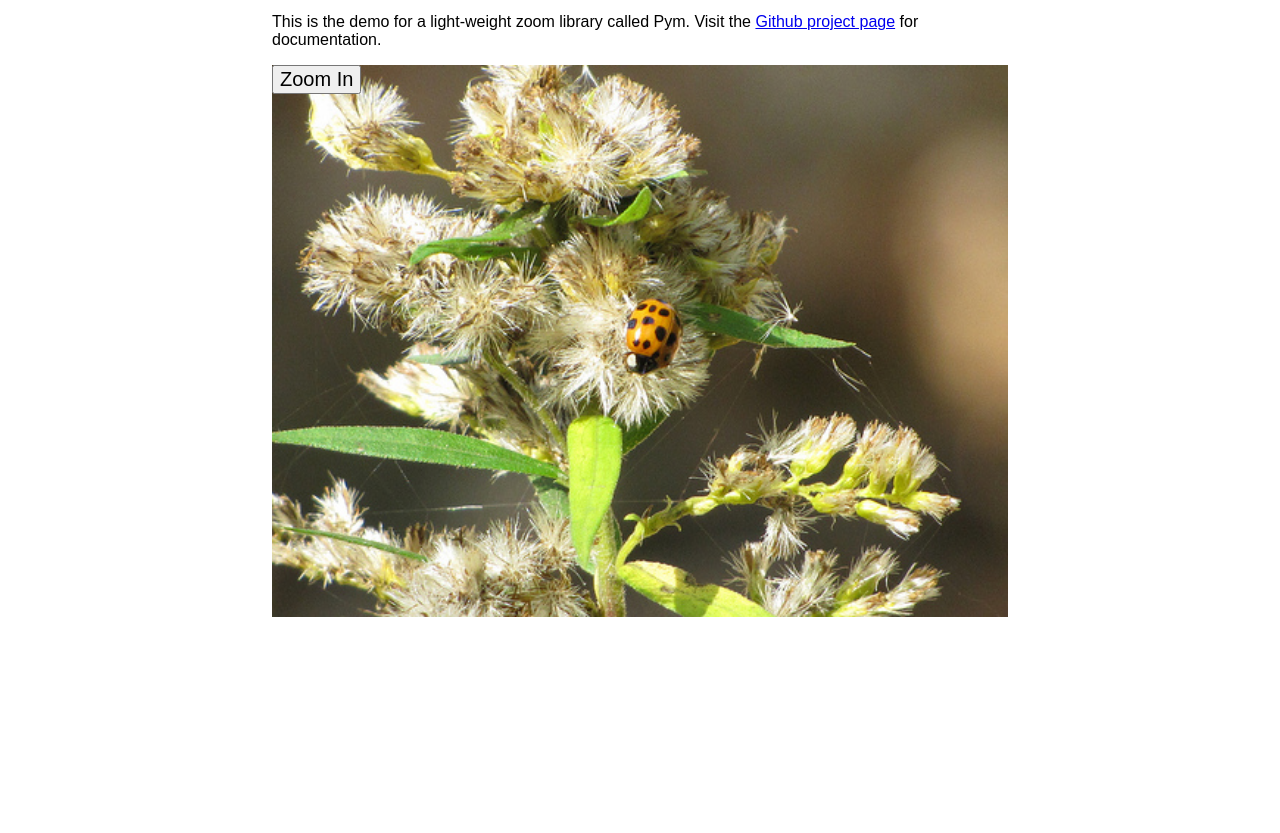
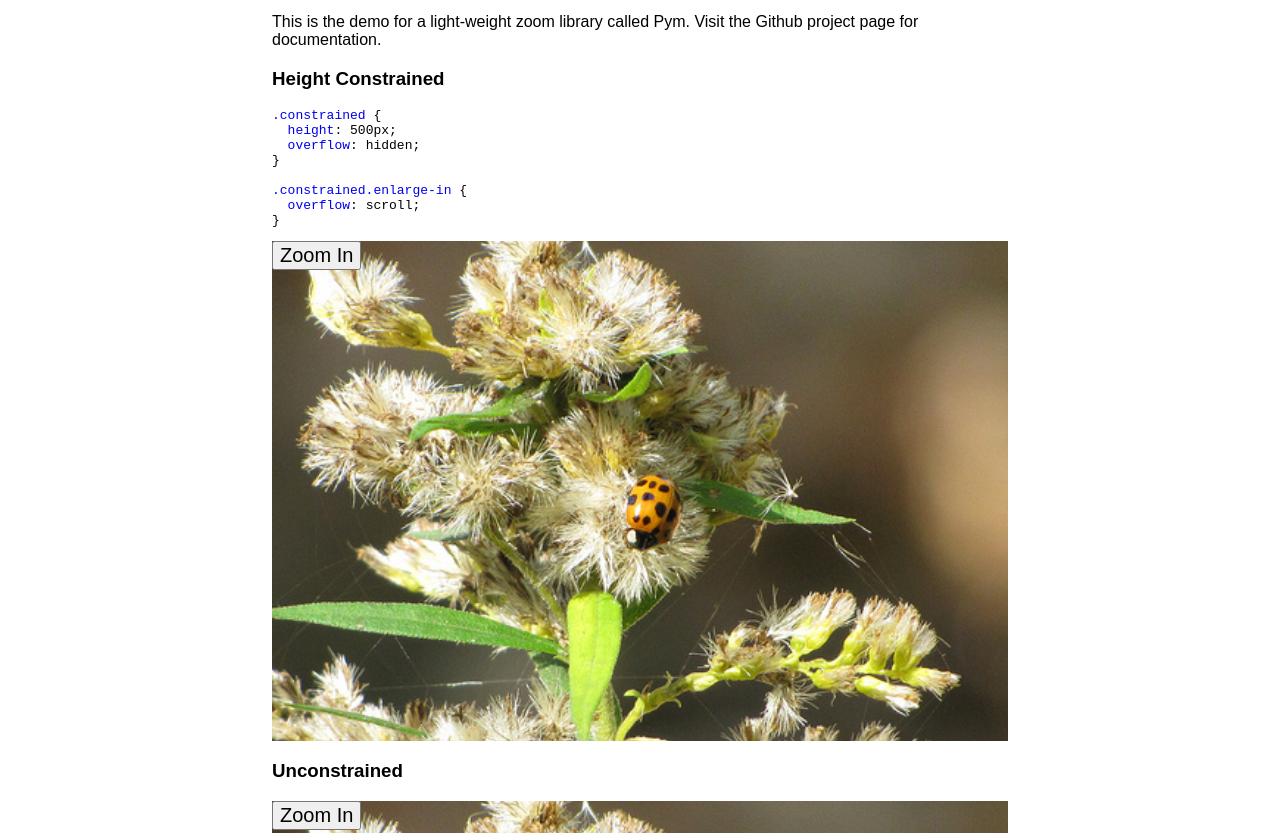
Before and after one commit to filamentgroup/pym, a website: page demo/index.html in a window 1280 px wide. Shown: the part 63-896 px from the top of the page. Before the commit the page ends 800 px from the top, so only its background shows below. Drawn offline with Linux system fonts and the light colour scheme.

Commit message:
add constrained demo

```diff
--- a/demo/index.css
+++ b/demo/index.css
@@ -147,3 +147,31 @@ pre[class*="language-"] {
 .enlarge nav button {
 	font-size: 20px;
 }
+
+.constrained {
+	height: 500px;
+	overflow: hidden;
+}
+
+.constrained.enlarge-in {
+	overflow: scroll;
+}
+
+.css-property {
+	/* css-property */
+	color: #0000ee;
+}
+.css-selector {
+	/* css-selector */
+	color: #0000ee;
+}
+
+a {
+	color: inherit;
+	background-color: inherit;
+	font: inherit;
+	text-decoration: inherit;
+}
+a:hover {
+	text-decoration: underline;
+}
--- a/demo/index.html
+++ b/demo/index.html
@@ -20,6 +20,29 @@
 				This is the demo for a light-weight zoom library called Pym. Visit the <a href="https://github.com/filamentgroup/pym">Github project page</a> for documentation.
 			</p>
 
+      <h3>Height Constrained</h3>
+
+    <pre>
+<span class="css-selector">.constrained </span>{
+  <span class="css-property">height</span>: 500px;
+  <span class="css-property">overflow</span>: hidden;
+}
+
+<span class="css-selector">.constrained.enlarge-in </span>{
+  <span class="css-property">overflow</span>: scroll;
+}</pre>
+
+			<div class="enlarge constrained" data-pym>
+				<div class="enlarge-zoom">
+					<img src="demo.jpg" alt="A lady bug"></img>
+				</div>
+
+				<nav>
+					<button>Zoom In</button>
+				</nav>
+			</div>
+
+      <h3>Unconstrained</h3>
 			<div class="enlarge" data-pym>
 				<div class="enlarge-zoom">
 					<img src="demo.jpg" alt="A lady bug"></img>
```
Lines whose indentation alone changed are shown as unchanged.
